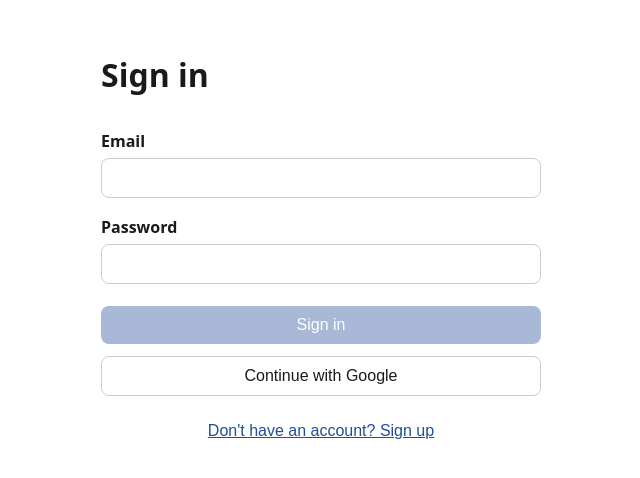
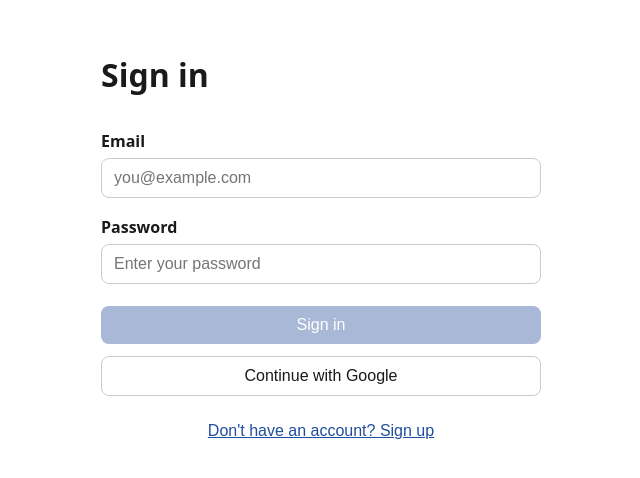
Before and after one commit to alexiseluzon/Onboarding-Demo, a React (Vite) app in the folder client/: page / in a window 1280 px wide. Shown: the top 478 px of the page, without its empty margins (319-959 px from the left). Built offline with nearby package versions, Linux system fonts and the light colour scheme; no server answers.

Commit message:
Added placeholders in login and registration forms

```diff
--- a/client/src/pages/LoginPage.jsx
+++ b/client/src/pages/LoginPage.jsx
@@ -59,6 +59,7 @@ export default function LoginPage() {
           value={email}
           onChange={(e) => setEmail(e.target.value)}
           autoComplete="email"
+          placeholder="you@example.com"
           required
         />
 
@@ -70,6 +71,7 @@ export default function LoginPage() {
           onChange={(e) => setPassword(e.target.value)}
           autoComplete={mode === 'signin' ? 'current-password' : 'new-password'}
           minLength={6}
+          placeholder={mode === 'signin' ? 'Enter your password' : 'At least 6 characters'}
           required
         />
 
```
